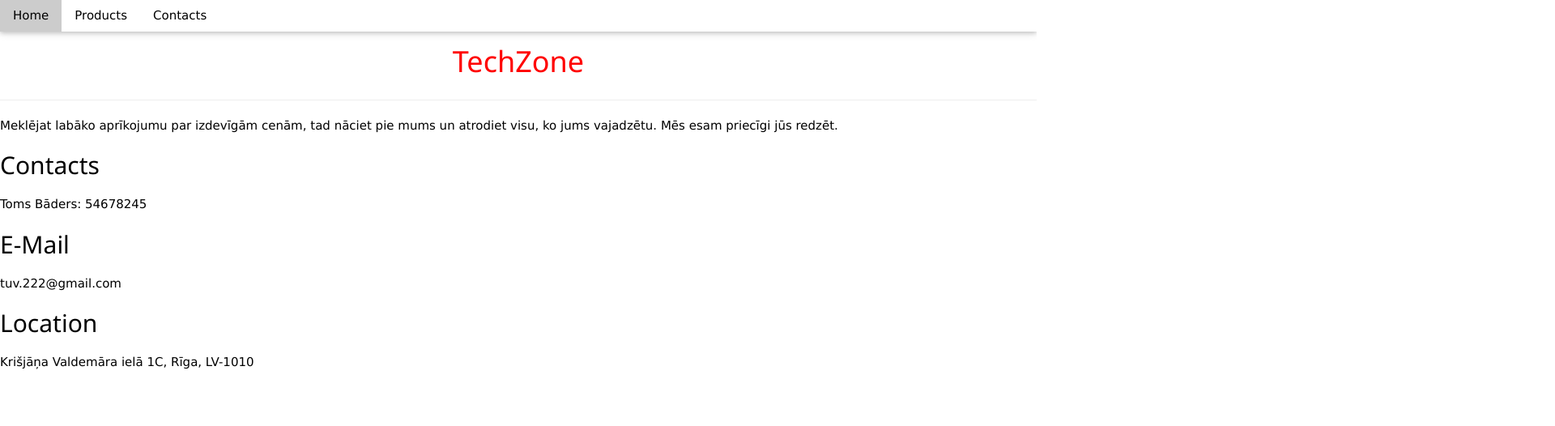
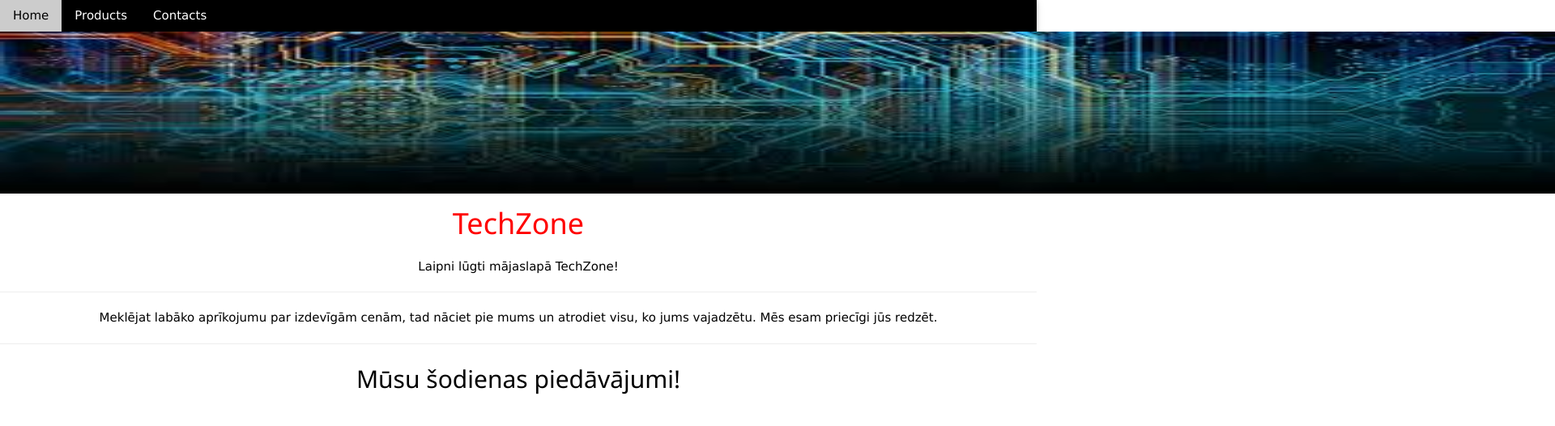
Before and after one commit to TomsBaders/M-jaslapa, a plain HTML site: page home.html in a window 1280 px wide. Shown: the top 526 px of the page at 81% size, 1920 px wide, since content can reach past the window. Drawn offline with nearby package versions, Linux system fonts and the light colour scheme; files that its build step writes are made by us from their sources.

Commit message:
committed

```diff
--- a/css/Ccontacts.css
+++ b/css/Ccontacts.css
@@ -2,3 +2,15 @@ h1 {
  color: red;
  text-align: center;
 }
+
+h2 {
+ text-align: center;
+}
+
+p {
+ text-align: center;
+}
+
+a {
+ align-items: center;
+}
--- a/css/Hhome.css
+++ b/css/Hhome.css
@@ -1,8 +1,16 @@
 h1 {
  color: red;
+ text-align: center;
+}
+
+h2 {
  text-align: center;
 }
 
 p {
  text-align: center;
 }
+
+a {
+  text-align: center;
+}
--- a/css/Llogin.css
+++ b/css/Llogin.css
@@ -2,7 +2,3 @@ h1 {
  color: red;
  text-align: center;
 }
-
-label + input {
-    align-items: center;
-}
--- a/css/Pproducts.css
+++ b/css/Pproducts.css
@@ -3,6 +3,18 @@ h1 {
  text-align: center;
 }
 
-a + p {
+h2 {
  text-align: center;
 }
+
+a {
+ text-align: center;
+}
+
+p {
+ text-align: center;
+}
+
+a {
+ text-align: center;
+}
--- a/html/contacts.html
+++ b/home.html
@@ -1,26 +1,29 @@
 <!DOCTYPE html>
 <html>
 <head>
-<link rel="stylesheet" href="Ccontacts.css">
+<title>Home</title>
+<link rel="stylesheet" href="css/Hhome.css">
 <link rel="stylesheet" href="https://www.w3schools.com/w3css/4/w3.css">
+<style>
+</style>
 </head>
 <body>
 <div>
-<div class="w3-bar w3-white w3-card" id="myNavbar">
+<div class="w3-bar w3-black w3-card" id="myNavbar">
     <a href="home.html" class="w3-bar-item w3-button">Home</a>
     <a href="products.html" class="w3-bar-item w3-button">Products</a>
     <a href="contacts.html" class="w3-bar-item w3-button">Contacts</a>
 </div>
 </div>
+<img src="images/MainPicture.jpg" alt="Techno" width="2000" height="200">
 <h1>TechZone</h1>
+<p>Laipni lūgti mājaslapā TechZone!</p>
 <hr>
 <p>Meklējat labāko aprīkojumu par izdevīgām cenām, tad nāciet pie mums un atrodiet visu,
 ko jums vajadzētu. Mēs esam priecīgi jūs redzēt.</p>
-<h2>Contacts</h1>
-<p>Toms Bāders: 54678245</p>
-<h2>E-Mail</h1>
-<p>tuv.222@gmail.com</p>
-<h2>Location</h1>
-<p>Krišjāņa Valdemāra ielā 1C, Rīga, LV-1010</p>
+<hr>
+<h2>Mūsu šodienas piedāvājumi!</h2>
+<p></p>
+</br>
 </body>
 </html>
```
Also changed, not shown: contacts.html (renamed from html/home.html, +10 -9 lines), html/products.html (deleted, +0 -18 lines), login.html (renamed from html/login.html, +4 -2 lines), products.html (added, +29 -0 lines), images/Dators.jpg (added).
